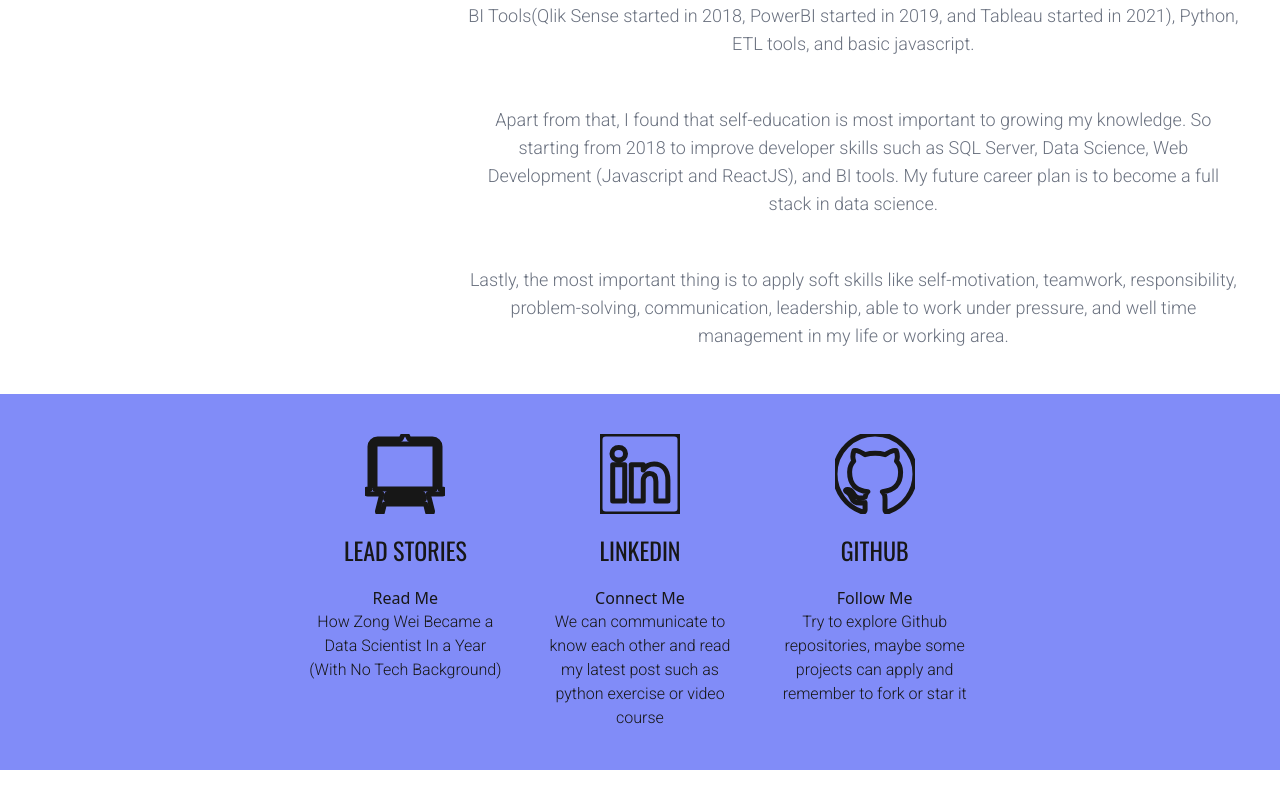
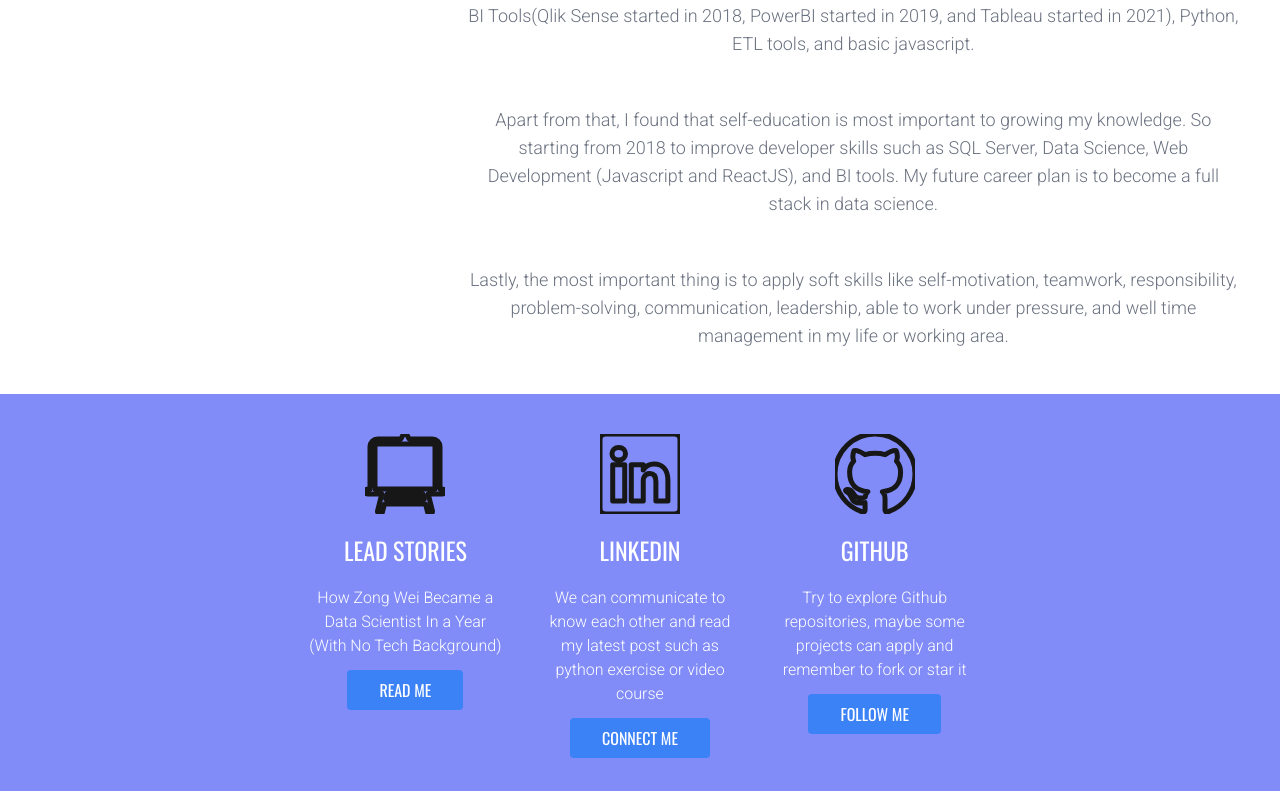
Before and after one commit to soyayong/ztm_project_1, a Nuxt app: page / in a window 1280 px wide. Shown: the part 1716-2507 px from the top of the page. Before the commit the page ends 2486 px from the top, so only its background shows below. Built offline with nearby package versions, Linux system fonts and the light colour scheme.

Commit message:
Update HomePages

```diff
--- a/pages/index.vue
+++ b/pages/index.vue
@@ -58,11 +58,15 @@
               0-1H1V2.5A1.5 1.5 0 0 1 2.5 1h4.691l.362-.724A.5.5 0 0 1 8 0ZM2 11h12V2.5a.5.5 0 0 0-.5-.5h-11a.5.5 0 0 0-.5.5V11Zm9.61 1H4.39l-.25 1h7.72l-.25-1Z"
             />
           </svg>
-          <p class="font-medium font-oswald text-2xl uppercase my-5">LEAD Stories</p>
-          <a href="https://thelead.io/stories/zong-wei/">Read Me</a>
-          <p class="font-light font-roboto px-5">
+          <p class="font-medium font-oswald text-2xl uppercase my-5 text-white">LEAD Stories</p>
+          <p class="font-light font-roboto px-5 pb-5 text-white">
             How Zong Wei Became a Data Scientist In a Year (With No Tech Background)
           </p>
+          <a
+            class="font-oswald uppercase bg-blue-500 hover:bg-blue-700 text-white py-2 px-8 rounded"
+            href="https://thelead.io/stories/zong-wei/"
+          >Read Me
+          </a>
         </div>
         <div>
           <svg
@@ -83,12 +87,16 @@
               1.634v3.865h2.401V9.25c0-2.22-1.184-3.252-2.764-3.252-1.274 0-1.845.7-2.165 1.193v.025h-.016a5.54 5.54 0 0 1 .016-.025V6.169h-2.4c.03.678 0 7.225 0 7.225h2.4z"
             />
           </svg>
-          <p class="font-medium font-oswald text-2xl uppercase my-5">Linkedin</p>
-          <a href="https://www.linkedin.com/in/yongzongwei-930410/">Connect Me</a>
-          <p class="font-light font-roboto px-5">
+          <p class="font-medium font-oswald text-2xl uppercase my-5 text-white">Linkedin</p>
+          <p class="font-light font-roboto px-5 pb-5 text-white">
             We can communicate to know each other and read my latest post
             such as python exercise or video course
           </p>
+          <a
+            class="font-oswald uppercase bg-blue-500 hover:bg-blue-700 text-white py-2 px-8 rounded"
+            href="https://www.linkedin.com/in/yongzongwei-930410/"
+          >Connect Me
+          </a>
         </div>
         <div>
           <svg
@@ -110,12 +118,16 @@
               3.75-3.65 3.95.29.25.54.73.54 1.48 0 1.07-.01 1.93-.01 2.2 0 .21.15.46.55.38A8.012 8.012 0 0 0 16 8c0-4.42-3.58-8-8-8z"
             />
           </svg>
-          <p class="font-medium font-oswald text-2xl uppercase my-5">GitHub</p>
-          <a href="https://github.com/soyayong">Follow Me</a>
-          <p class="font-light font-roboto px-5">
+          <p class="font-medium font-oswald text-2xl uppercase my-5 text-white">GitHub</p>
+          <p class="font-light font-roboto px-5 pb-5 text-white">
             Try to explore Github repositories, maybe some projects can apply
             and remember to fork or star it
           </p>
+          <a
+            class="font-oswald uppercase bg-blue-500 hover:bg-blue-700 text-white py-2 px-8 rounded"
+            href="https://github.com/soyayong"
+          >Follow Me
+          </a>
         </div>
       </div>
     </div>
```
